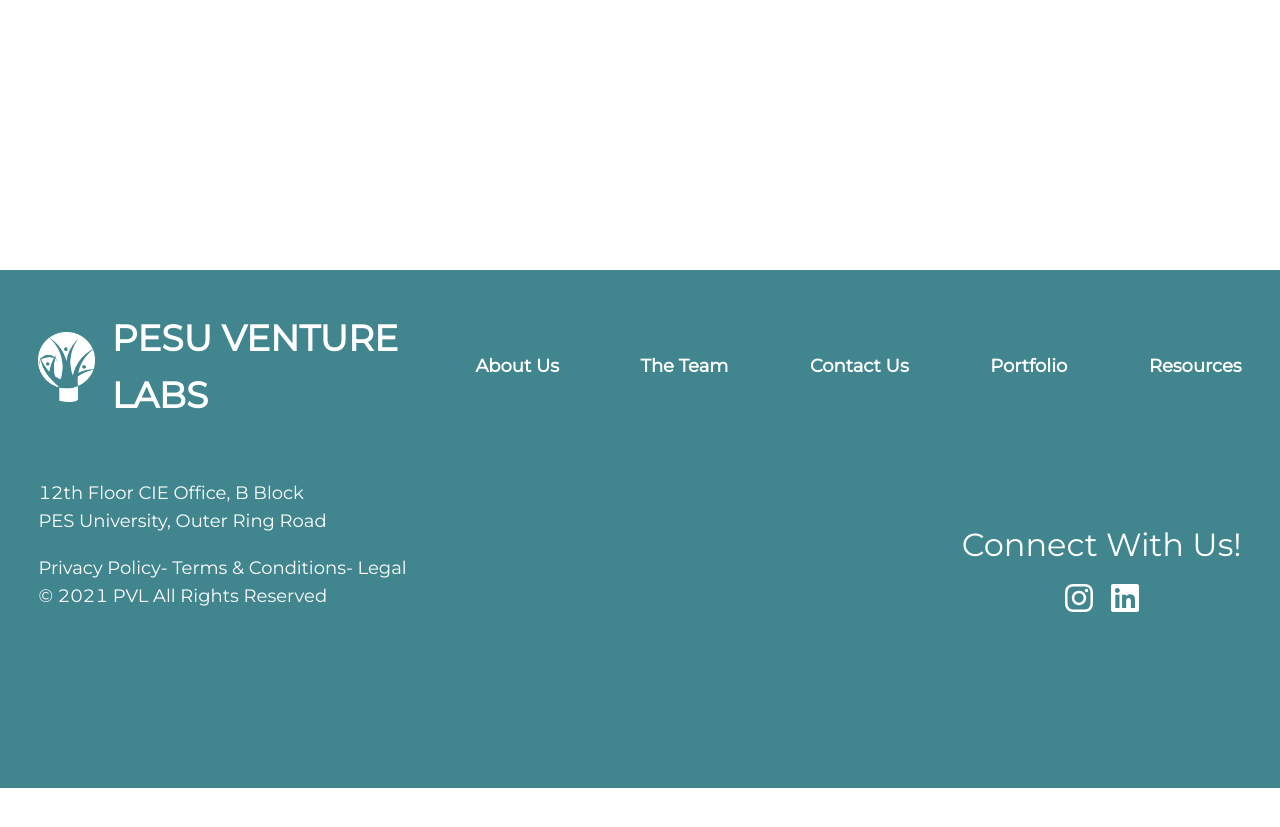
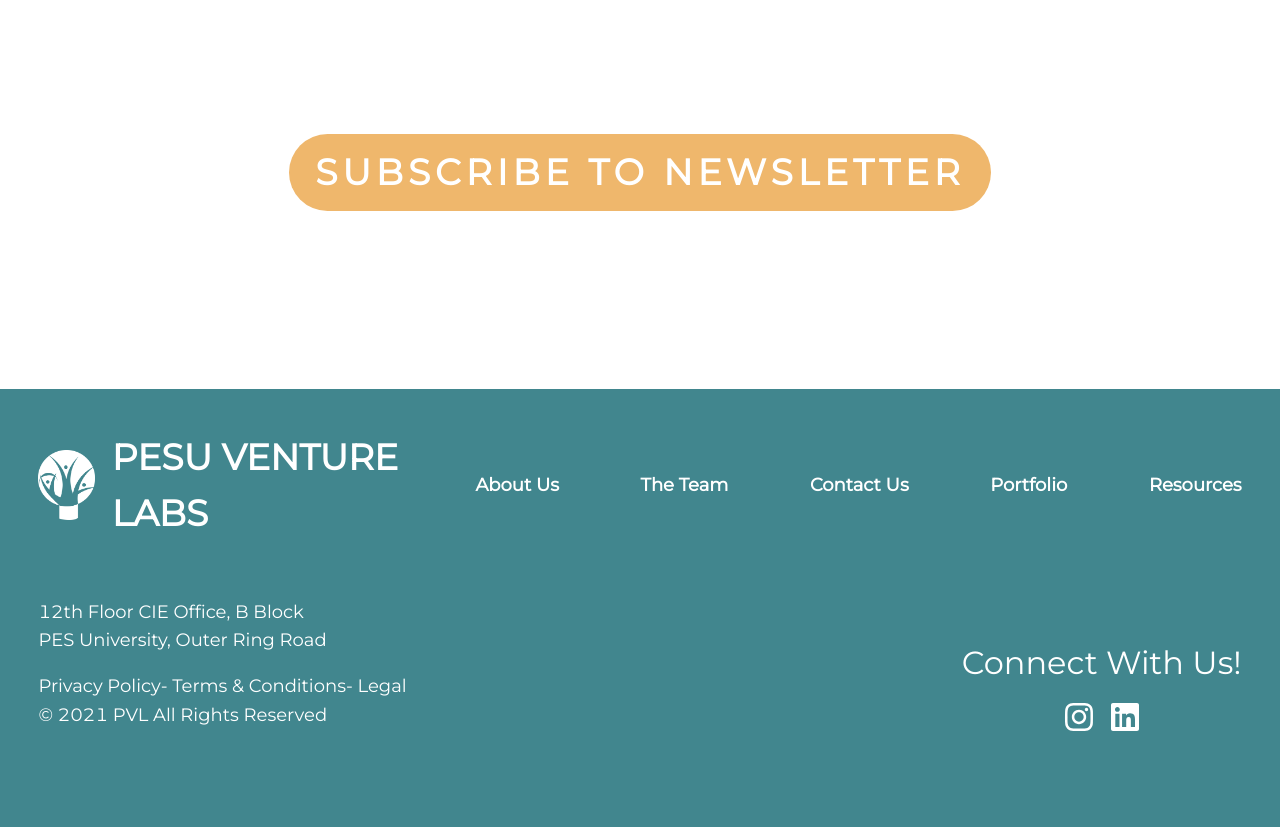
Before and after one commit to pesuventurelab/pvl-frontend, a React (Create React App) app: page /#/ in a window 1280 px wide. Shown: the part 9000-9827 px from the top of the page. Before the commit the page ends 9788 px from the top, so only its background shows below. Built offline with nearby package versions, Linux system fonts and the light colour scheme.

Commit message:
enabled cors on apigateway

```diff
--- a/src/Pages/HomePage/HomePage.jsx
+++ b/src/Pages/HomePage/HomePage.jsx
@@ -396,7 +396,7 @@
         />
       </div>
 
-      {/* <ScrollAnimation duration="0.9" animateIn="fadeInUp">
+      <ScrollAnimation duration="0.9" animateIn="fadeInUp">
         <button
           onClick={() => toggleEmailContainer(true)}
           id={styles.contact_us_btn}
@@ -404,7 +404,7 @@
         >
           Subscribe to Newsletter
         </button>
-      </ScrollAnimation> */}
+      </ScrollAnimation>
       <div ref={emailCtnrREF} className={styles.email_container}>
         <IoIosArrowDown
           onClick={() => toggleEmailContainer(false)}
```
